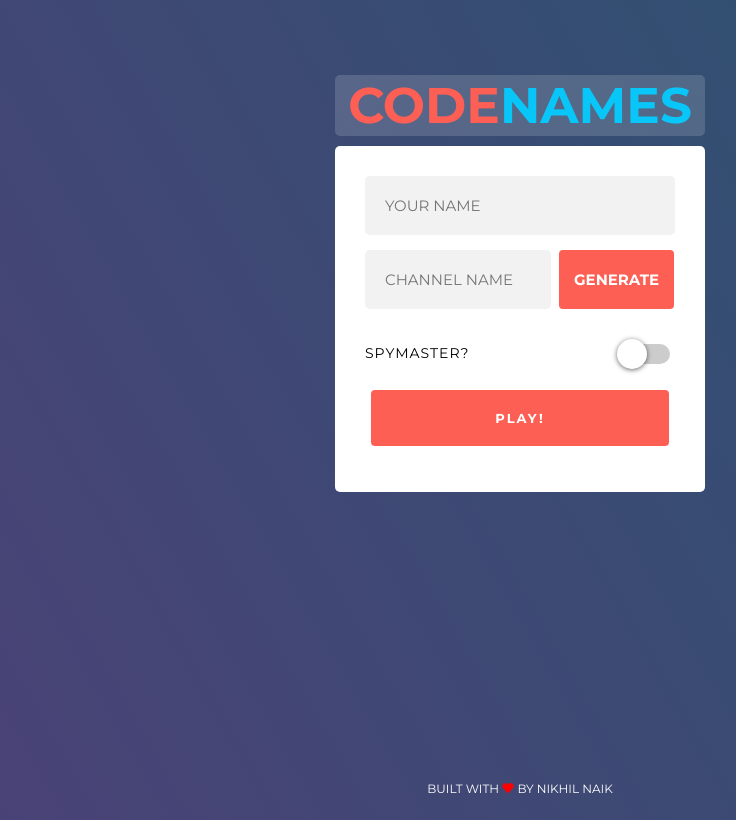
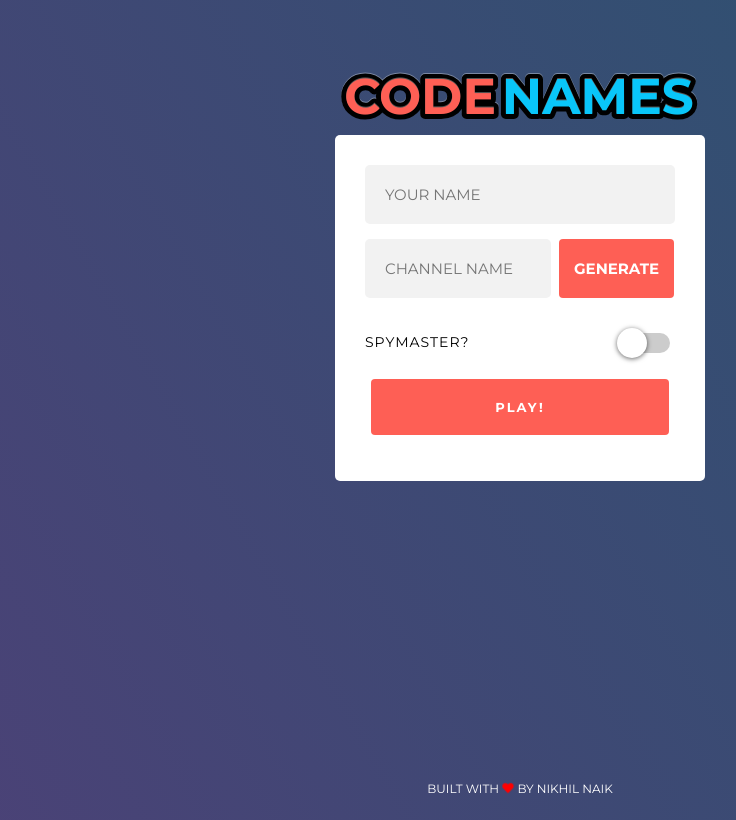
Before and after one commit to pnikhil/codenames_client, a React (Create React App) app: page / in a window 1280 px wide. Shown: the whole page, without its empty margins (120-856 px from the left). Built offline with nearby package versions, Linux system fonts and the light colour scheme.

Commit message:
added svg logo

```diff
--- a/src/components/Join.jsx
+++ b/src/components/Join.jsx
@@ -4,6 +4,7 @@
 import randomWords from 'random-words'
 import Button from './Button'
 import '../css/Forms.css';
+
 import {FontAwesomeIcon} from '@fortawesome/react-fontawesome'
 import {faCopy} from '@fortawesome/free-solid-svg-icons'
 import {toast} from 'react-toastify';
@@ -93,8 +94,26 @@
 
         <div className="page-container">
             <div>
-                <div className="title">
-                    <h4><span className={'redText'}>Code</span><span className={'blueText'}>names</span></h4>
+                {/*<div className="title">*/}
+                {/*    <h4><span className={'redText'}>Code</span><span className={'blueText'}>names</span></h4>*/}
+                {/*</div>*/}
+                <div className="logo">
+                <svg xmlns="http://www.w3.org/2000/svg">
+
+                    <defs>
+                        <linearGradient id="redGradient" x1="0" x2="0" y1="0" y2="1">
+
+                            <stop offset="100%" stopColor="#FE5F55"/>
+                        </linearGradient>
+                        <linearGradient id="blueGradient" x1="0" x2="0" y1="0" y2="1">
+
+                            <stop offset="100%" stopColor='#09c6f9'/>
+                        </linearGradient>
+                    </defs>
+                    <text className={`logoText red red-text`} x="23%" y="94%">CODE</text>
+                    <text className={`logoText blue`} x="71%" y="94%">NAMES</text>
+
+                </svg>
                 </div>
                 <div className={'form-wrapper'}>
                     <form onSubmit={handleSubmit} className="form">
--- a/src/css/Forms.css
+++ b/src/css/Forms.css
@@ -36,7 +36,7 @@
     /*padding: 30px 0 60px; */
 }
 
-.title .logo {
+.title{
 	width:320px;
 }
 
@@ -125,3 +125,36 @@
 h4{
     margin-bottom: 10px;
 }
+
+.logo {
+    text-align:center;
+    line-height: 40px;
+    margin-top: 12px;
+}
+
+
+.logo svg {
+    width: 370px;
+    height: 100px;
+}
+
+.logo text.logoText {
+    font: 50px bold sans-serif;
+    stroke-linejoin: round;
+    stroke: var(--black-color);
+    font-family: 'Montserrat', sans-serif;
+    font-weight: 700;
+    stroke-width: 10px;
+    paint-order: stroke;
+    dominant-baseline: auto;
+    text-anchor:middle;
+    text-shadow: 0 -1px 0 #ffffff55;
+}
+
+.logo text.logoText.red {
+    fill:url(#redGradient);
+}
+
+.logo text.logoText.blue {
+    fill:url(#blueGradient);
+}
```
